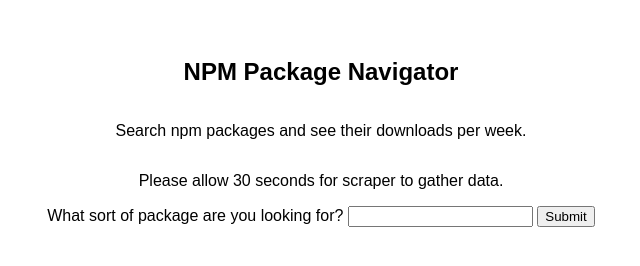
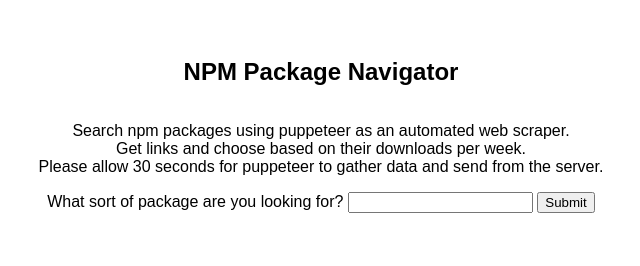
Before and after one commit to joeldelatte/npm-package-scraper, a website: page public/index.html in a window 1280 px wide. Shown: the whole page, without its empty margins (319-959 px from the left). Drawn offline with Linux system fonts and the light colour scheme.

Commit message:
Update index.html

```diff
--- a/public/index.html
+++ b/public/index.html
@@ -13,8 +13,10 @@
         <div class="jumbotron">
             <div class="searchContainer">
                 <h2>NPM  Package Navigator</h2>
-                <p>Search npm packages and see their downloads per week.</p>
-                <p>Please allow 30 seconds for scraper to gather data.</p>
+                <p>Search npm packages using puppeteer as an automated web scraper. <br>
+                   Get links and choose based on their downloads per week. <br>
+                   Please allow 30 seconds for puppeteer to gather data and send from the server.
+                </p>
                 <form class="form">
                     <label>What sort of package are you looking for?</label>
                     <input type="text" name="input" id="packageSearch">
```
